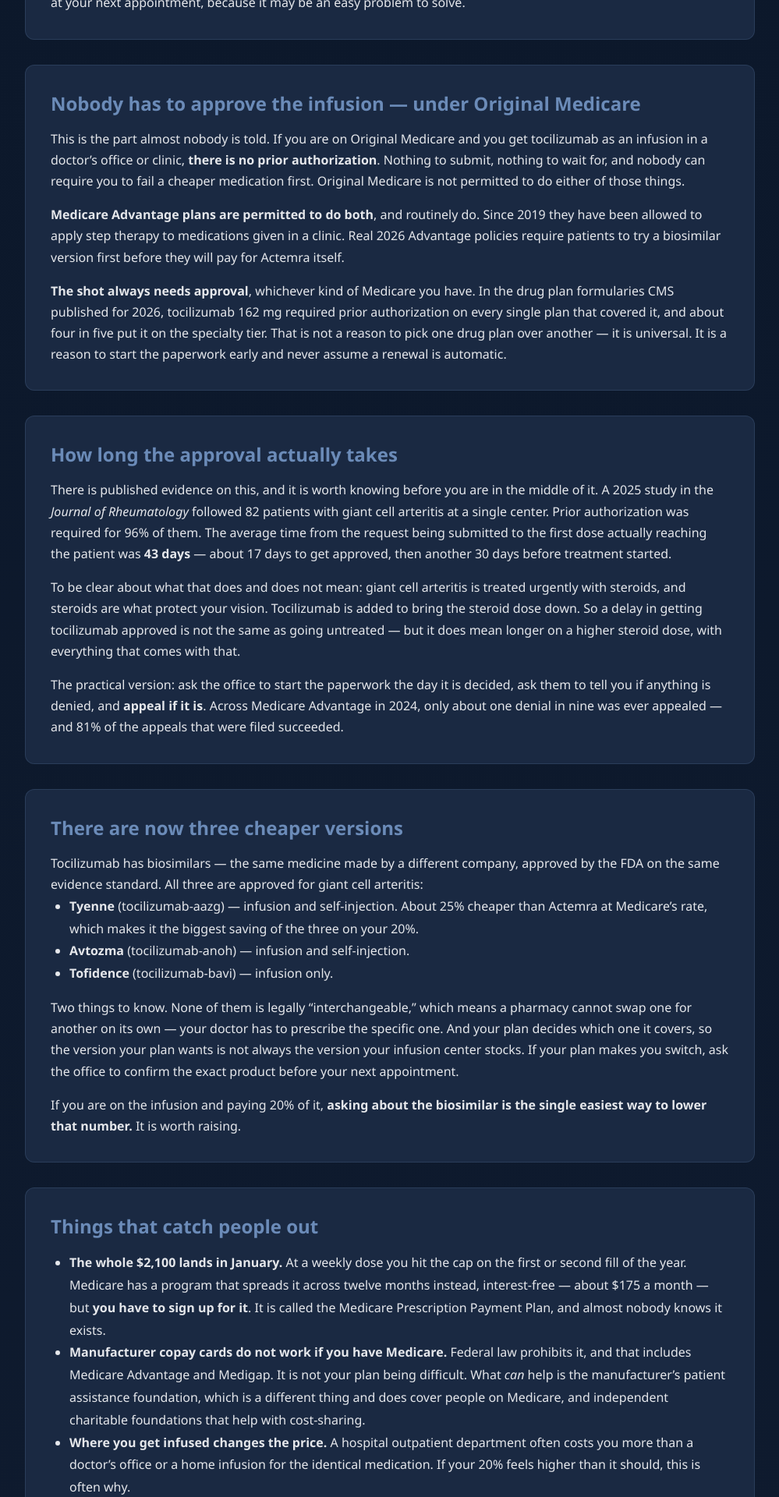
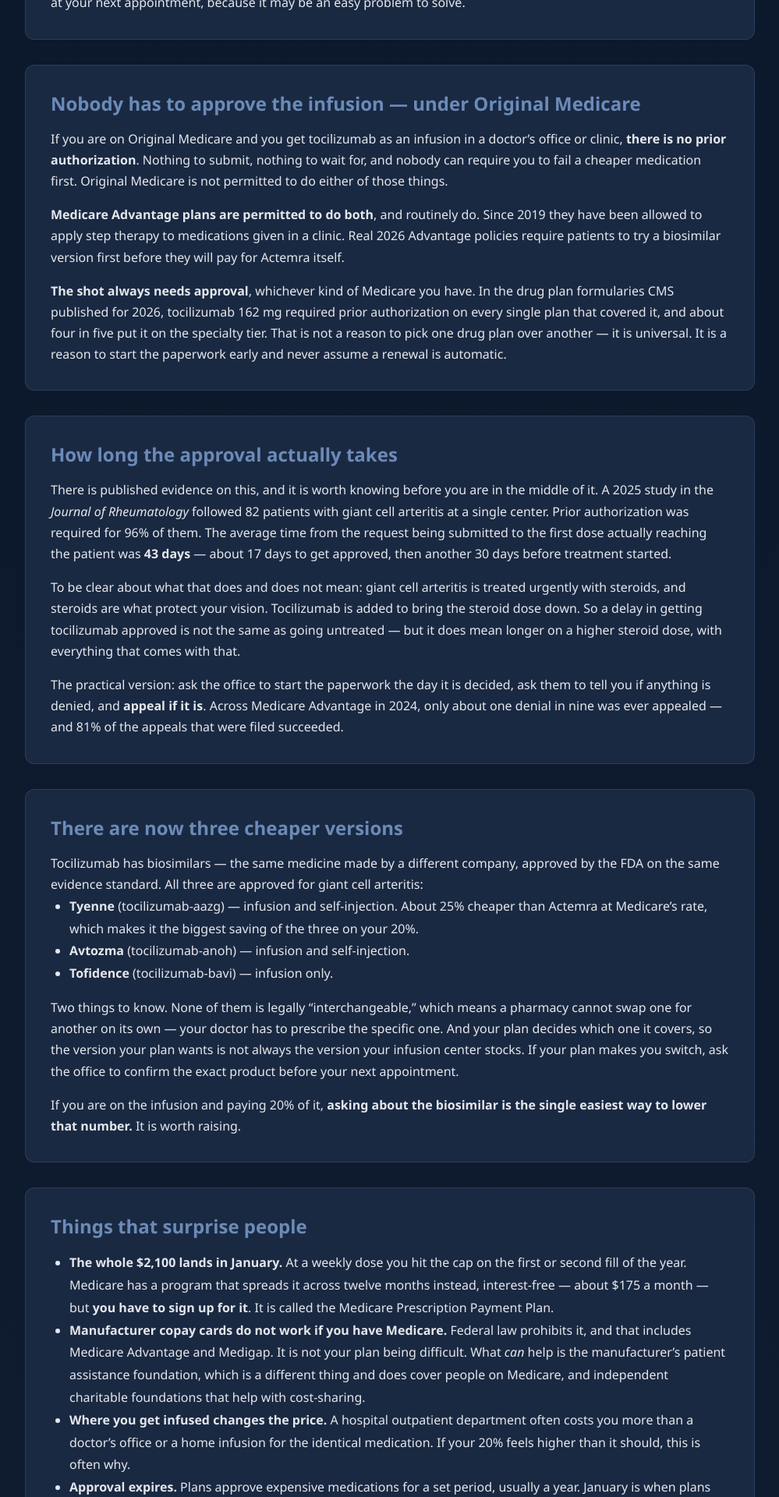
Before and after one commit to rheumify/rheumify-website, a Next.js app: page /patients/insurance/tocilizumab in a window 1280 px wide. Shown: the part 1917-3837 px from the top of the page at 78% size, without its empty margins (140-1139 px from the left). Built offline with nearby package versions, Linux system fonts and the light colour scheme.

Commit message:
Reword "catch people out" heading; remove "almost nobody" editorializing

```diff
--- a/app/patients/insurance/tocilizumab/page.js
+++ b/app/patients/insurance/tocilizumab/page.js
@@ -154,7 +154,7 @@ export default function TocilizumabPage() {
       <div className="content-card">
         <h2>Nobody has to approve the infusion — under Original Medicare</h2>
         <p>
-          This is the part almost nobody is told. If you are on Original Medicare and you get
+          If you are on Original Medicare and you get
           tocilizumab as an infusion in a doctor&rsquo;s office or clinic,{' '}
           <strong>there is no prior authorization</strong>. Nothing to submit, nothing to wait for,
           and nobody can require you to fail a cheaper medication first. Original Medicare is not
@@ -233,14 +233,14 @@ export default function TocilizumabPage() {
       </div>
 
       <div className="content-card">
-        <h2>Things that catch people out</h2>
+        <h2>Things that surprise people</h2>
         <ul>
           <li>
             <strong>The whole $2,100 lands in January.</strong> At a weekly dose you hit the cap on
             the first or second fill of the year. Medicare has a program that spreads it across
             twelve months instead, interest-free — about $175 a month — but{' '}
             <strong>you have to sign up for it</strong>. It is called the Medicare Prescription
-            Payment Plan, and almost nobody knows it exists.
+            Payment Plan.
           </li>
           <li>
             <strong>Manufacturer copay cards do not work if you have Medicare.</strong> Federal law
```
